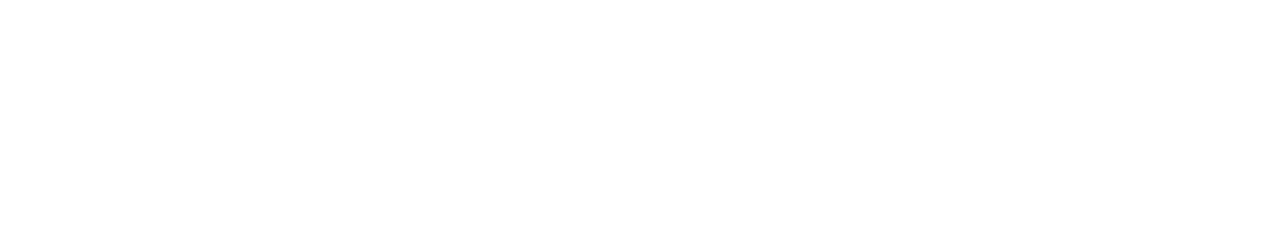
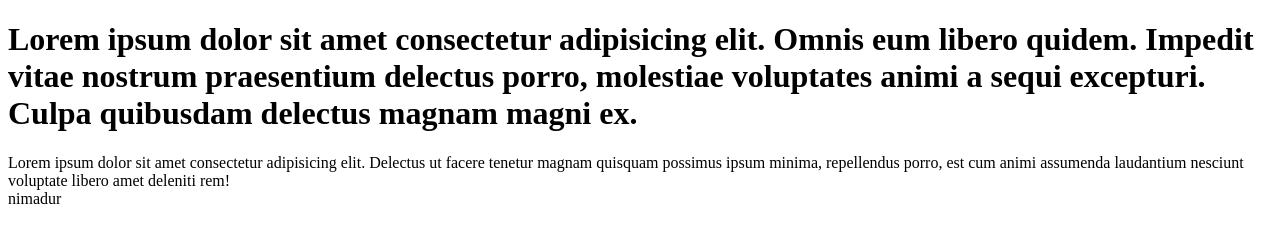
Before and after one commit to SanjarAbduraimov/test, a plain HTML site: page index.html in a window 1280 px wide. Drawn offline with Linux system fonts and the light colour scheme.

Commit message:
Development (#5)
* lorem added

* footer added

* div added to footer

* header added

* content added

```diff
--- a/index.html
+++ b/index.html
@@ -8,7 +8,14 @@
 </head>
 
 <body>
-
+    <header></header>
+    <h1>Lorem ipsum dolor sit amet consectetur adipisicing elit. Omnis eum libero quidem. Impedit vitae nostrum
+        praesentium delectus porro, molestiae voluptates animi a sequi excepturi. Culpa quibusdam delectus magnam magni
+        ex.</h1>
+    <footer>Lorem ipsum dolor sit amet consectetur adipisicing elit. Delectus ut facere tenetur magnam quisquam possimus
+        ipsum minima, repellendus porro, est cum animi assumenda laudantium nesciunt voluptate libero amet deleniti rem!
+        <div>nimadur</div>
+    </footer>
 </body>
 
 </html>
```
